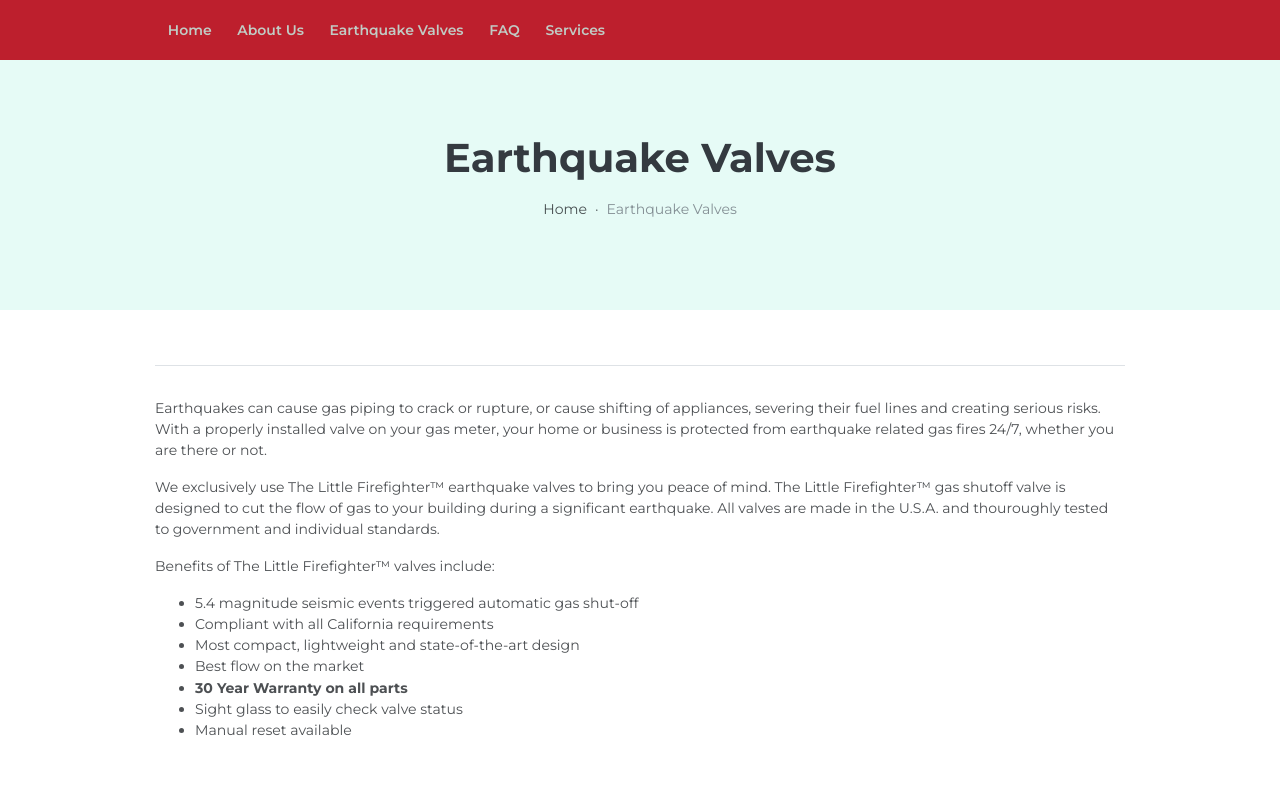
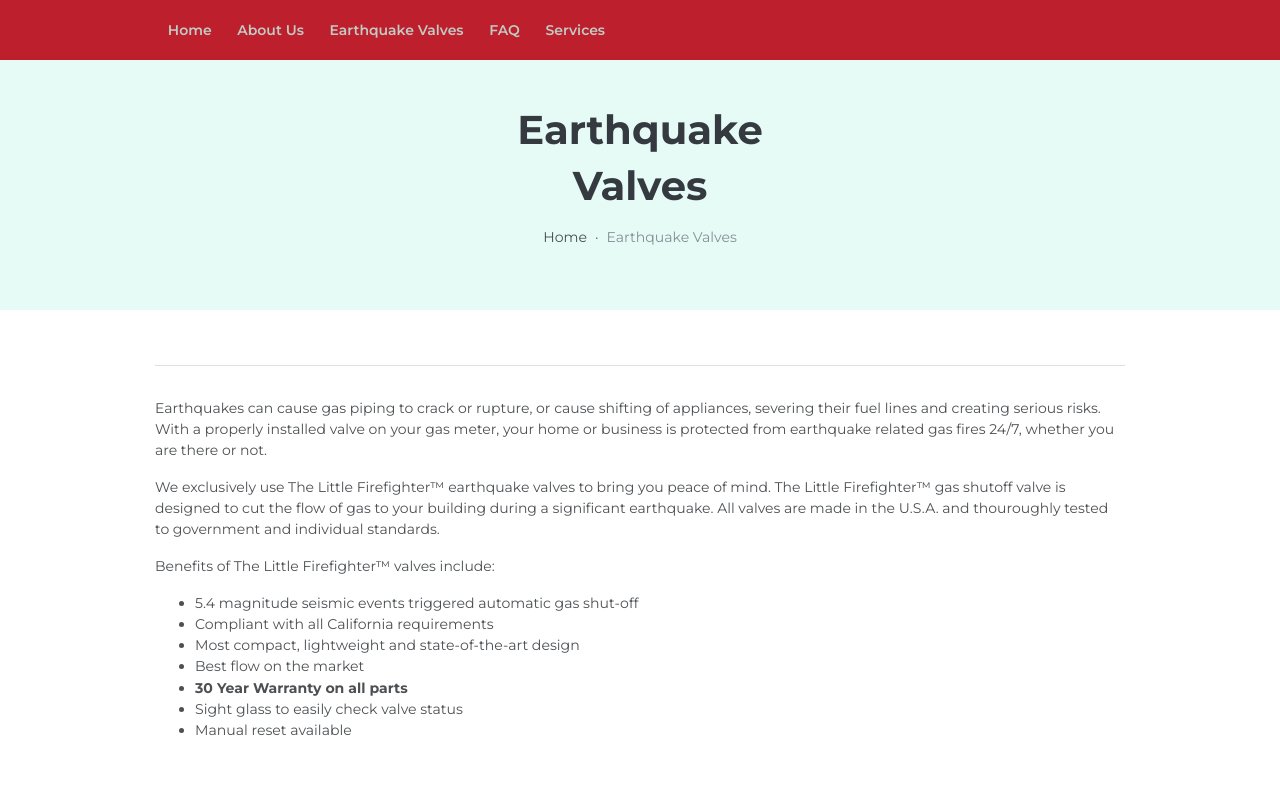
Before and after one commit to Joseph-Lund/SeismicAuthority, a website: page public_html/earthquakeValves.html in a window 1280 px wide. Shown: the top 800 px of the page. Drawn offline with Linux system fonts and the light colour scheme.

Commit message:
fixing header

```diff
--- a/public_html/earthquakeValves.html
+++ b/public_html/earthquakeValves.html
@@ -49,7 +49,8 @@
 
     <!-- Page Header -->
     <header class="page-header page-header-mini">
-        <h1 class="title">Earthquake Valves</h1>
+        <h1 class="title">Earthquake</h1>
+        <h1 class="title">Valves</h1>
         <ol class="breadcrumb pb-0">
             <li class="breadcrumb-item"><a href="index.html">Home</a></li>
             <li class="breadcrumb-item active" aria-current="page">Earthquake Valves</li>
```
